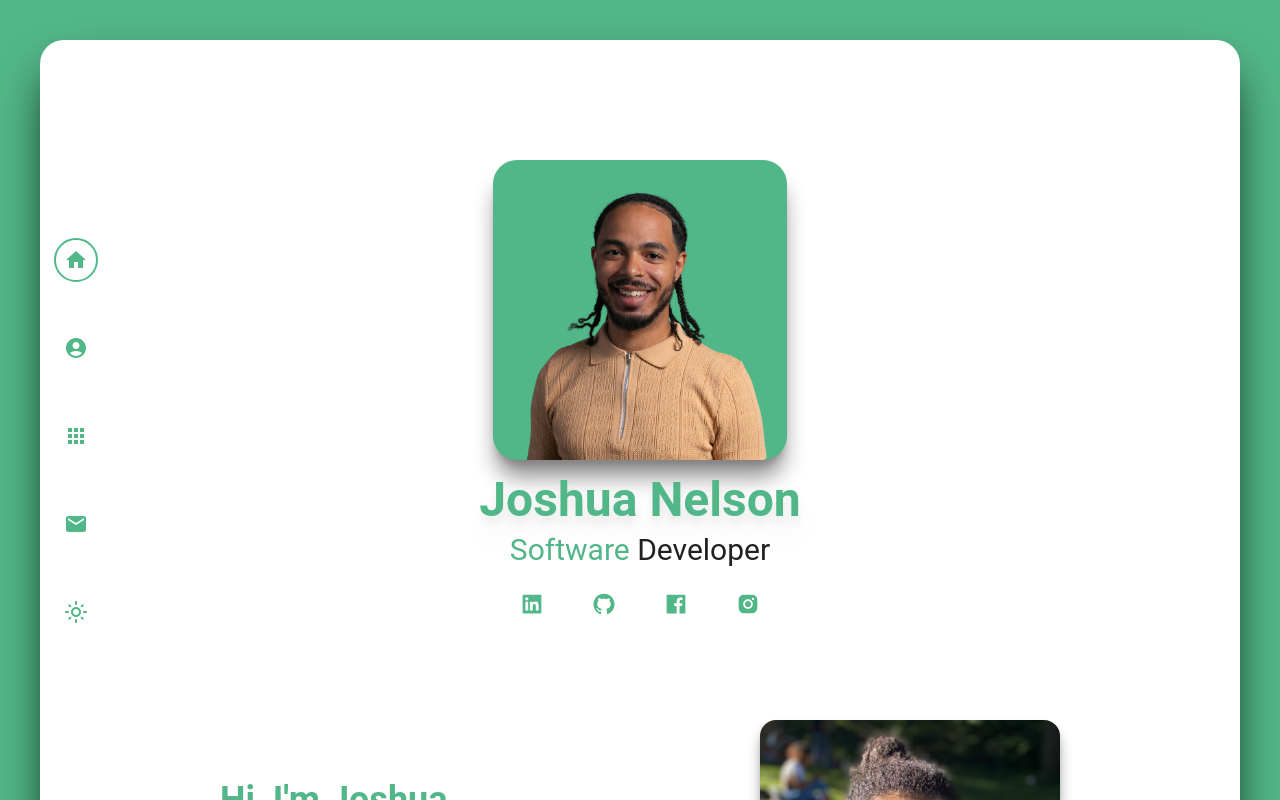
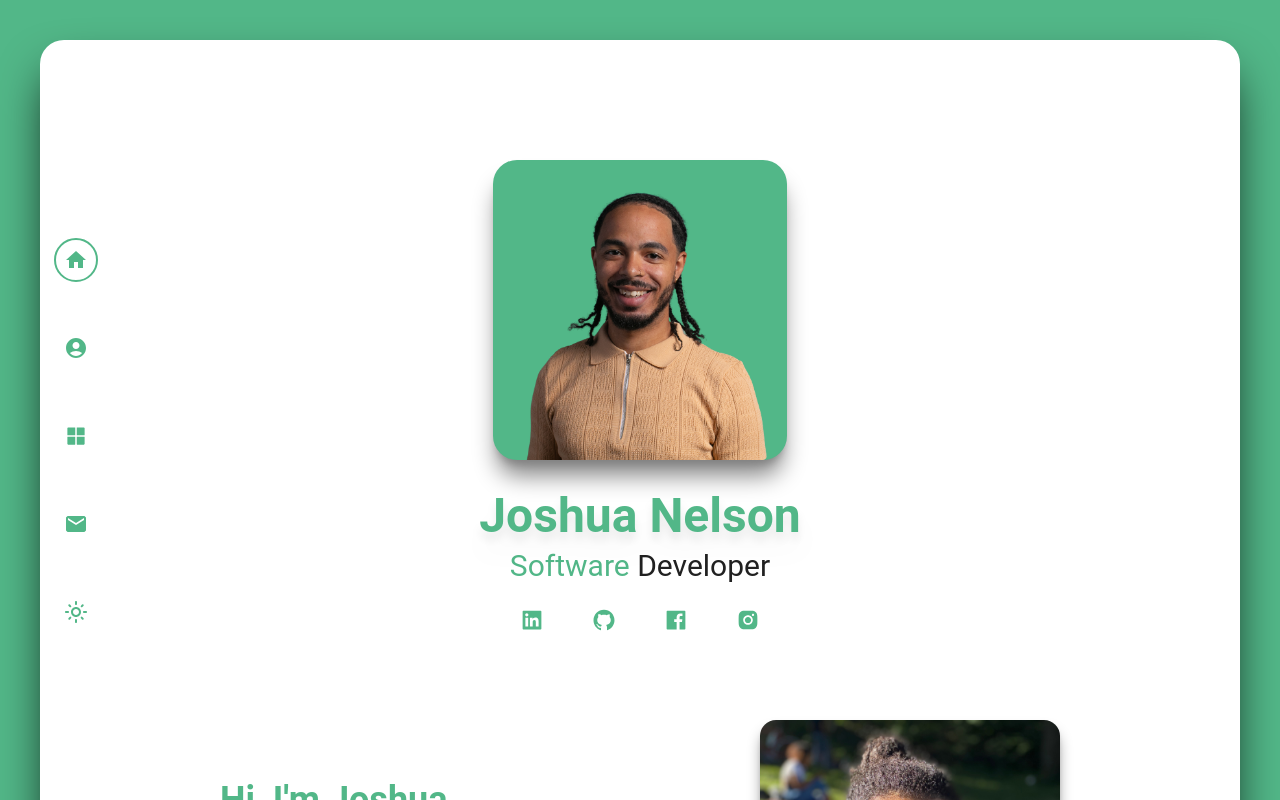
Before and after one commit to joshuanelsondev/portfolio, a React (Vite) app: page / in a window 1280 px wide. Shown: the top 800 px of the page. Built offline with nearby package versions, Linux system fonts and the light colour scheme.

Commit message:
Update navbar logo

```diff
--- a/src/Components/HomeComponent.jsx
+++ b/src/Components/HomeComponent.jsx
@@ -36,7 +36,7 @@ export default function HomeComponent() {
 
     return (
       <div id='home' className="h-full min-h-[600px] w-full min-w-fit z-10 pt-10">
-        <div className="flex flex-col items-center gap-4">
+        <div className="flex flex-col items-center gap-8">
           <img
             src={PursuitHeadshot}
             alt="Headshot with green background"
--- a/src/Components/Nav.jsx
+++ b/src/Components/Nav.jsx
@@ -13,6 +13,7 @@ import {
   MdApps
 } from "react-icons/md";
 import {
+  AiFillAppstore,
   AiOutlineMenu,
 } from "react-icons/ai";
 
@@ -20,7 +21,7 @@ import {
 const navIcons = [
   { id: generateId(), name: "home", icon: MdHome },
   { id: generateId(), name: "about", icon: MdAccountCircle },
-  { id: generateId(), name: "portfolio", icon: MdApps },
+  { id: generateId(), name: "portfolio", icon: AiFillAppstore },
   { id: generateId(), name: "contact", icon: MdEmail },
 ];
 
```
